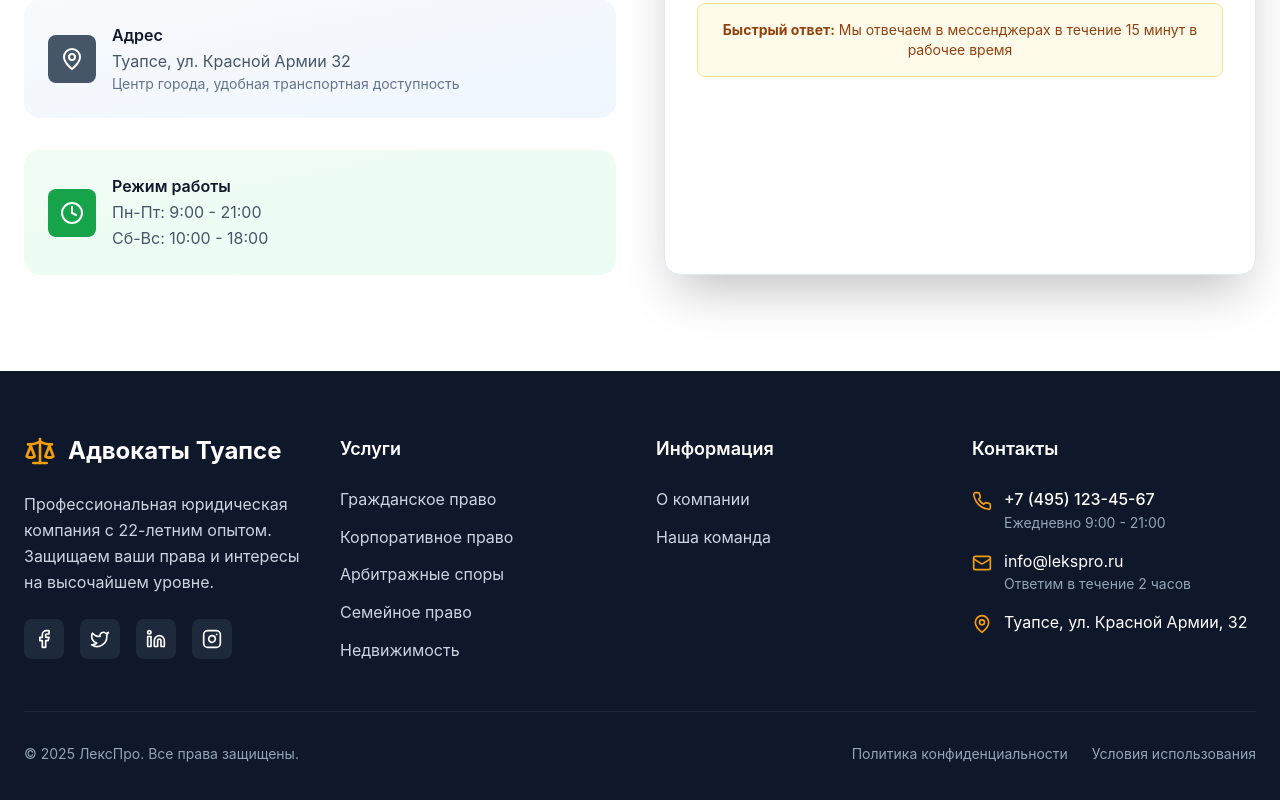
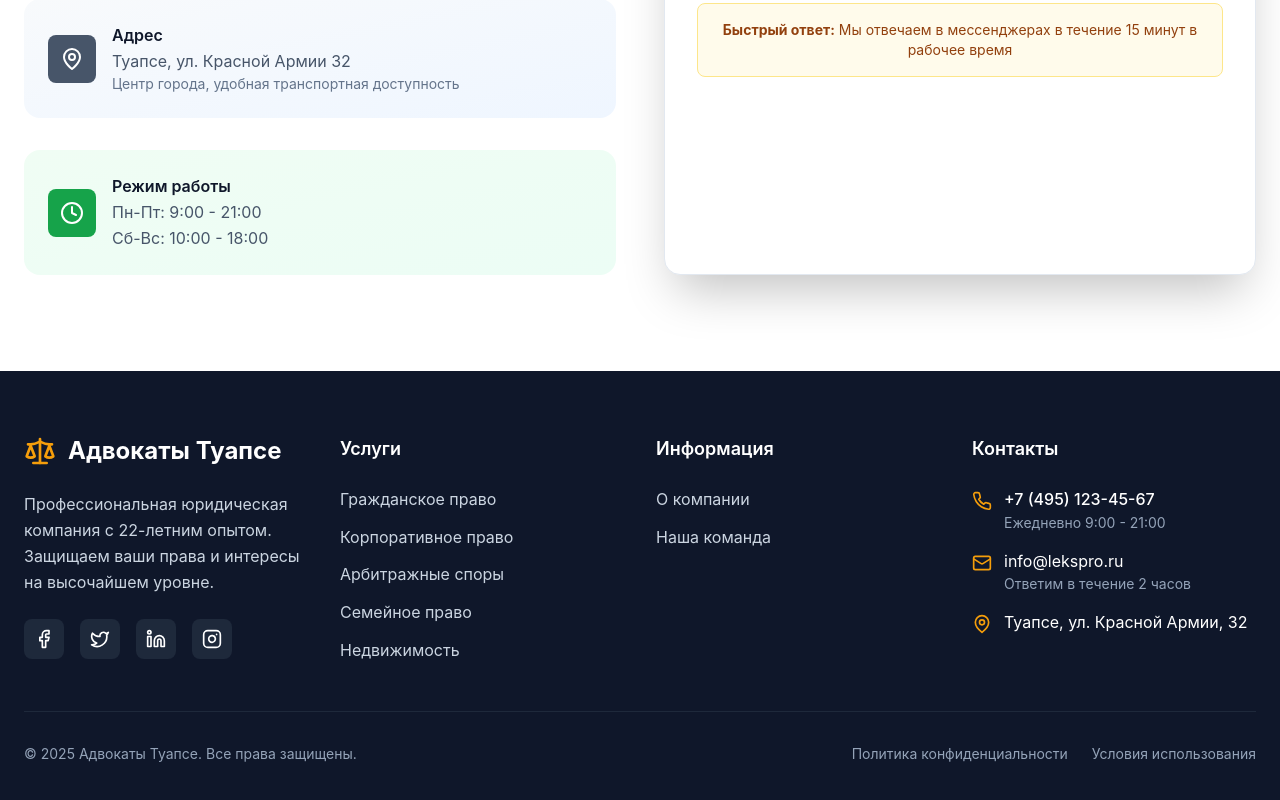
Before and after one commit to Gelleon/law2, a React (Vite) app: page / in a window 1280 px wide. Shown: the part 3553-4353 px from the top of the page. Built offline with nearby package versions, Linux system fonts and the light colour scheme.

Commit message:
Updated Footer.tsx

```diff
--- a/src/components/Footer.tsx
+++ b/src/components/Footer.tsx
@@ -86,7 +86,7 @@ const Footer = () => {
         <div className="border-t border-slate-800 mt-12 pt-8">
           <div className="flex flex-col md:flex-row items-center justify-between">
             <p className="text-slate-400 text-sm">
-              © {currentYear} ЛексПро. Все права защищены.
+              © {currentYear} Адвокаты Туапсе. Все права защищены.
             </p>
             <div className="flex space-x-6 mt-4 md:mt-0">
               <a href="#" className="text-slate-400 hover:text-amber-500 text-sm transition-colors">
```
